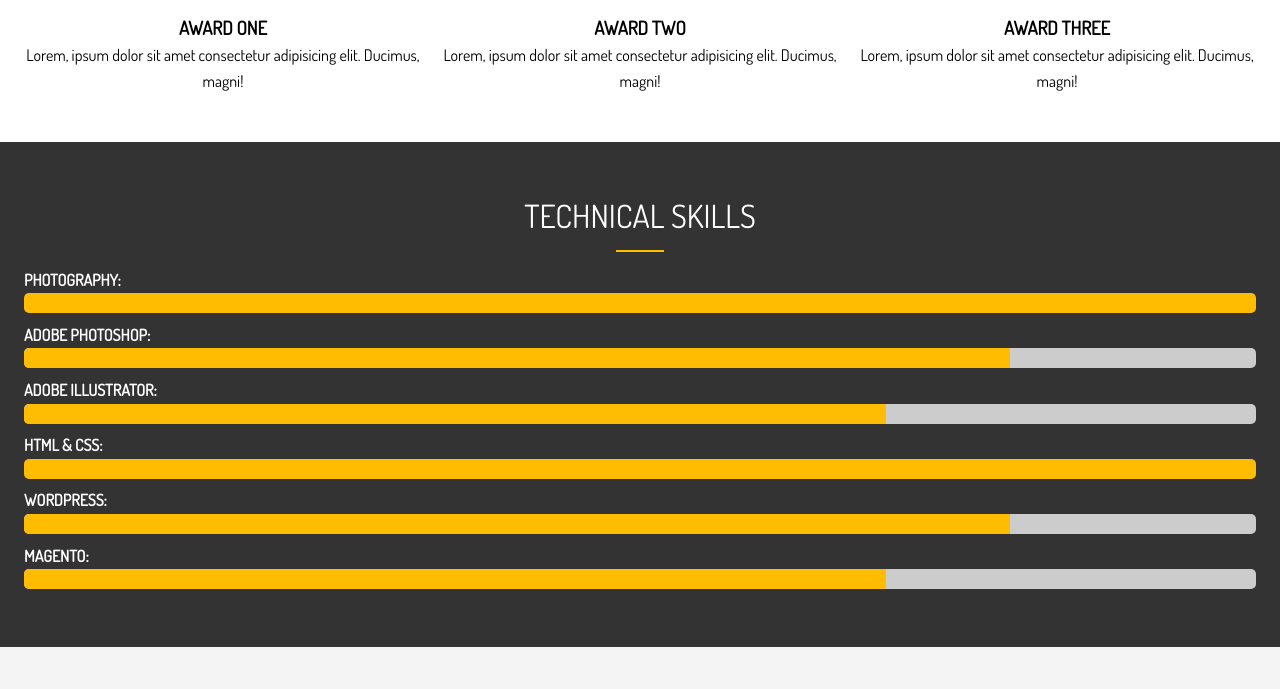
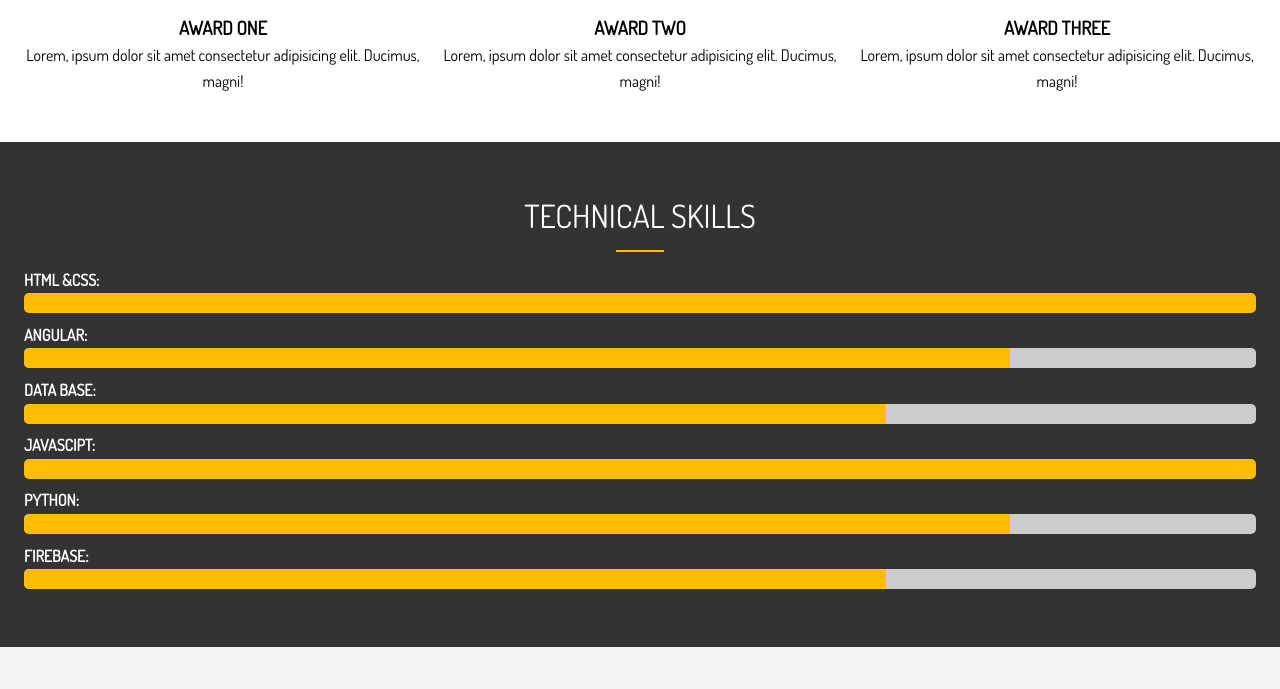
Before and after one commit to anshgo01yal/discription, a plain HTML site: page about.html in a window 1280 px wide. Shown: the part 598-1287 px from the top of the page. Drawn offline with Linux system fonts and the light colour scheme; files whose address does not match are found by name.

Commit message:
all done

```diff
--- a/about.html
+++ b/about.html
@@ -15,7 +15,7 @@
       rel="stylesheet"
     />
     <link rel="stylesheet" href="css/main.css" />
-    <title>About Me | UI/UX Designer & Photographer</title>
+    <title>About Me | UI/UX Designer & Developer</title>
   </head>
   <body>
     <!-- Header -->
@@ -86,27 +86,27 @@
       <div class="container">
         <h2 class="section-title">Technical Skills</h2>
         <div class="bottom-line"></div>
-        <h4>Photography:</h4>
+        <h4>html &css:</h4>
         <div class="progress">
           <div style="width:100%"></div>
         </div>
-        <h4>Adobe Photoshop:</h4>
+        <h4>Angular:</h4>
         <div class="progress">
           <div style="width:80%"></div>
         </div>
-        <h4>Adobe Illustrator:</h4>
+        <h4>data base:</h4>
         <div class="progress">
           <div style="width:70%"></div>
         </div>
-        <h4>HTML & CSS:</h4>
+        <h4>javascipt:</h4>
         <div class="progress">
           <div style="width:100%"></div>
         </div>
-        <h4>Wordpress:</h4>
+        <h4>python:</h4>
         <div class="progress">
           <div style="width:80%"></div>
         </div>
-        <h4>Magento:</h4>
+        <h4>firebase:</h4>
         <div class="progress">
           <div style="width:70%"></div>
         </div>
```
Also changed, not shown: contact.html (+3 -3 lines), index.html (+1 -1 lines).
